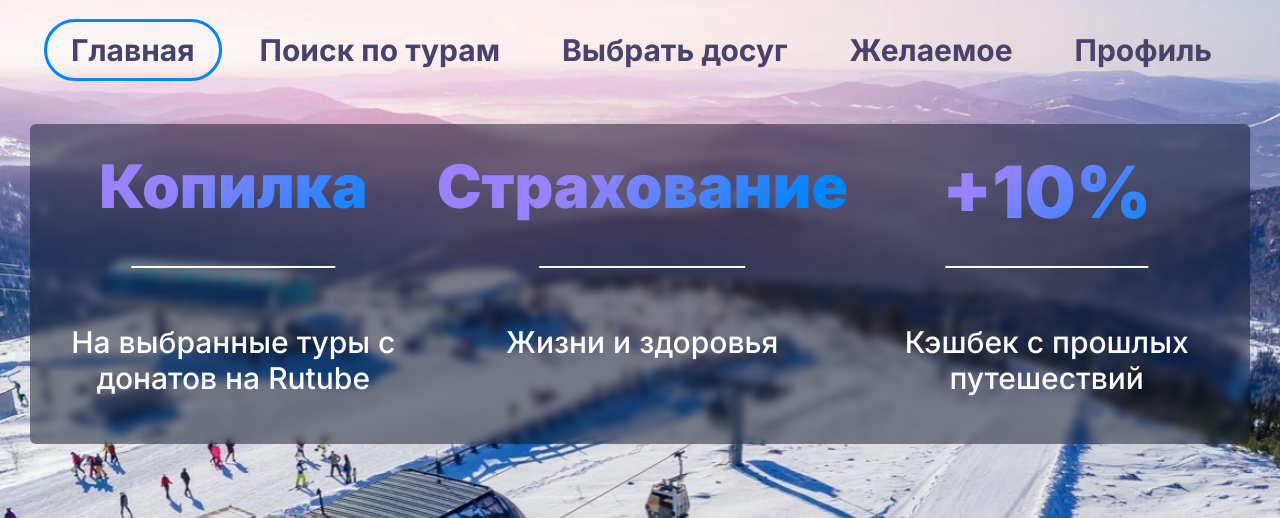
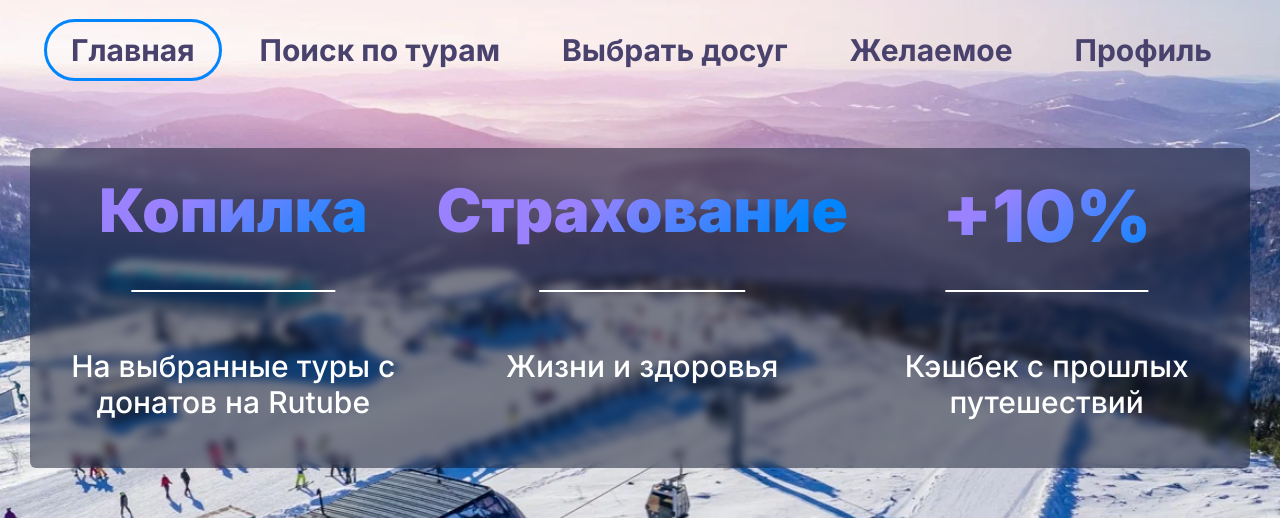
Before and after one commit to EspadaKomanda/vtb-api-2024, a Next.js app in the folder vtb_openapi_frontend/: page / in a window 1280 px wide. Shown: the top 518 px of the page. Built offline with nearby package versions, Linux system fonts and the light colour scheme.

Commit message:
another adaptive and i was started work with component accumulation

```diff
--- a/vtb_openapi_frontend/package.json
+++ b/vtb_openapi_frontend/package.json
@@ -9,9 +9,9 @@
     "lint": "next lint"
   },
   "dependencies": {
+    "next": "^15.0.1",
     "react": "19.0.0-rc-69d4b800-20241021",
-    "react-dom": "19.0.0-rc-69d4b800-20241021",
-    "next": "15.0.1"
+    "react-dom": "19.0.0-rc-69d4b800-20241021"
   },
   "devDependencies": {
     "postcss": "^8",
--- a/vtb_openapi_frontend/src/app/page.js
+++ b/vtb_openapi_frontend/src/app/page.js
@@ -2,6 +2,7 @@ import Image from "next/image";
 import "../styles/main.css";
 import NavigationComponent from "../components/navigation_component";
 import MainFeatures from "../components/main_features";
+import AccumulationComponent from "../components/accumulation_component";
 
 export default function Home() {
   return (
@@ -9,6 +10,7 @@ export default function Home() {
       <header className="main-bg background-section pt-8">
         <NavigationComponent/>
         <MainFeatures />
+        <AccumulationComponent />
       </header>
     </>
   );
--- a/vtb_openapi_frontend/src/components/main_features.js
+++ b/vtb_openapi_frontend/src/components/main_features.js
@@ -1,6 +1,6 @@
 export default function MainFeatures() {
     return (
-        <div className="relative mt-14 min-h-80">
+        <div className="relative mt-20 md:mb-10 lg:mb-36 min-h-80">
             <div className="absolute inset-0 bg-custom-blur bg-opacity-50 backdrop-blur-sm rounded-md conteiner"></div>
             <ul className="relative z-10 grid grid-cols-1 lg:grid-cols-3 conteiner py-8 text-center text-white text-2xl lg:text-3xl font-medium gap-y-5">
                 <li className="grid grid-rows-2 gap-y-6 lg:gap-y-24">
```
Also changed, not shown: 1 other file (tests, documents, lock files or other folders).
